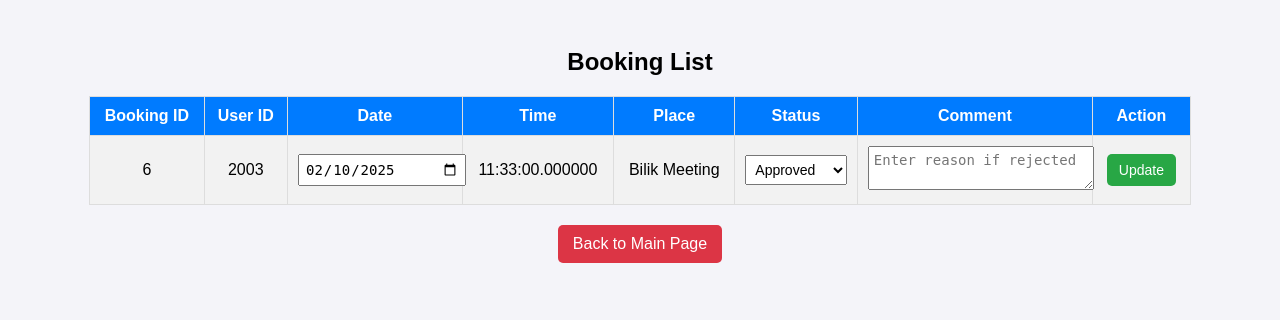
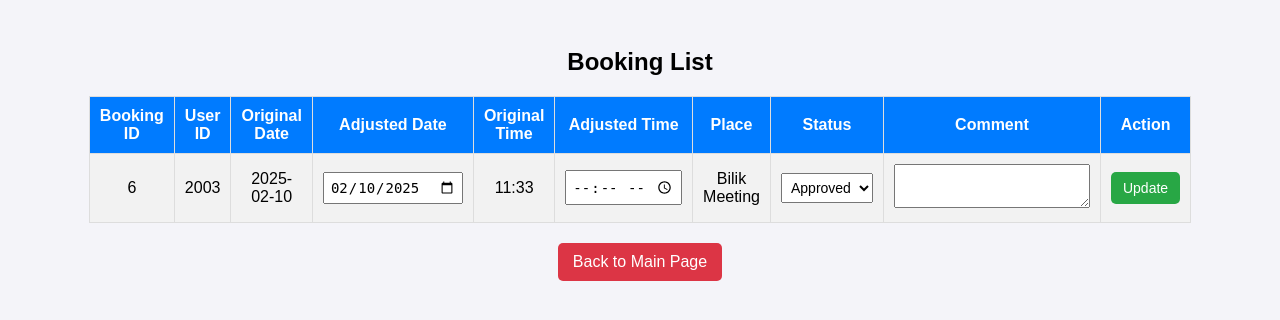
Before and after one commit to Alhns/MasjidIntern, a PHP site: page /PejabatAgamaDaerah.php in a window 1280 px wide. Shown: the top 320 px of the page. Run offline with PHP 8.4, Linux system fonts and the light colour scheme; data comes from the database, SQL or seed files in the repository.

Commit message:
adjustable date and time

```diff
--- a/backend/PejabatAgamaDaerah.php
+++ b/backend/PejabatAgamaDaerah.php
@@ -17,7 +17,7 @@ try {
 <head>
     <meta charset="UTF-8">
     <meta name="viewport" content="width=device-width, initial-scale=1.0">
-    <title>View Bookings</title>
+    <title>Review Bookings</title>
     <style>
         body {
             font-family: Arial, sans-serif;
@@ -34,6 +34,7 @@ try {
         th, td {
             padding: 10px;
             border: 1px solid #ddd;
+            text-align: center;
         }
         th {
             background: #007BFF;
@@ -42,10 +43,9 @@ try {
         tr:nth-child(even) {
             background: #f2f2f2;
         }
-        select, input[type="date"], textarea {
+        input, select, textarea {
             padding: 5px;
             font-size: 14px;
-            width: 100%;
         }
         .update-btn {
             padding: 8px 12px;
@@ -97,8 +97,10 @@ try {
         <tr>
             <th>Booking ID</th>
             <th>User ID</th>
-            <th>Date</th>
-            <th>Time</th>
+            <th>Original Date</th>
+            <th>Adjusted Date</th>
+            <th>Original Time</th>
+            <th>Adjusted Time</th>
             <th>Place</th>
             <th>Status</th>
             <th>Comment</th>
@@ -106,29 +108,34 @@ try {
         </tr>
         <?php foreach ($bookings as $booking): ?>
             <tr>
-                <form action="updatestatus.php" method="POST">
                 <td><?php echo htmlspecialchars($booking['booking_id']); ?></td>
                 <td><?php echo htmlspecialchars($booking['user_id']); ?></td>
+                <td><?php echo htmlspecialchars($booking['date']); ?></td>
                 <td>
-                        <input type="date" name="date" value="<?php echo htmlspecialchars($booking['date']); ?>" required>
+                    <form action="updatestatus.php" method="POST">
+                        <input type="hidden" name="booking_id" value="<?php echo $booking['booking_id']; ?>">
+                        <input type="date" name="date" value="<?php echo htmlspecialchars($booking['date']); ?>">
                 </td>
-                    <td><?php echo htmlspecialchars($booking['time']); ?></td>
+                <td><?php echo htmlspecialchars(date('H:i', strtotime($booking['time']))); ?></td>
+                <td>
+                        <input type="time" name="time" value="<?php echo htmlspecialchars($booking['time']); ?>">
+                </td>
                 <td><?php echo htmlspecialchars($booking['place']); ?></td>
                 <td>
                         <select name="status_code">
                             <option value="0" <?php echo ($booking['status_code'] == 0) ? 'selected' : ''; ?>>Pending</option>
                             <option value="1" <?php echo ($booking['status_code'] == 1) ? 'selected' : ''; ?>>Approved</option>
                             <option value="2" <?php echo ($booking['status_code'] == 2) ? 'selected' : ''; ?>>Rejected</option>
+                            <option value="3" <?php echo ($booking['status_code'] == 3) ? 'selected' : ''; ?>>Adjusted</option>
                         </select>
                 </td>
                 <td>
-                        <textarea name="comment" placeholder="Enter reason if rejected"><?php echo htmlspecialchars($booking['comment']); ?></textarea>
+                        <textarea name="comment" rows="2" cols="20"><?php echo htmlspecialchars($booking['comment']); ?></textarea>
                 </td>
                 <td>
-                        <input type="hidden" name="booking_id" value="<?php echo $booking['booking_id']; ?>">
                         <button type="submit" class="update-btn">Update</button>
+                    </form>
                 </td>
-                </form>
             </tr>
         <?php endforeach; ?>
     </table>
```
Lines whose indentation alone changed are shown as unchanged.
